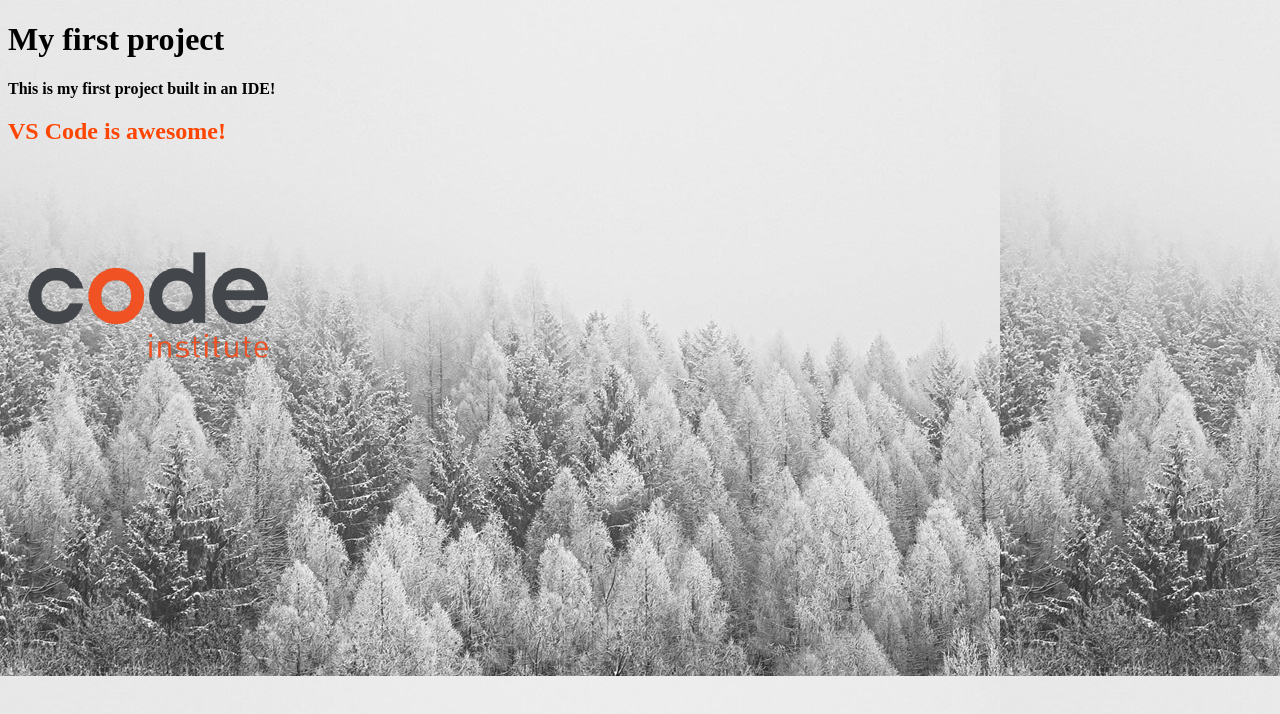
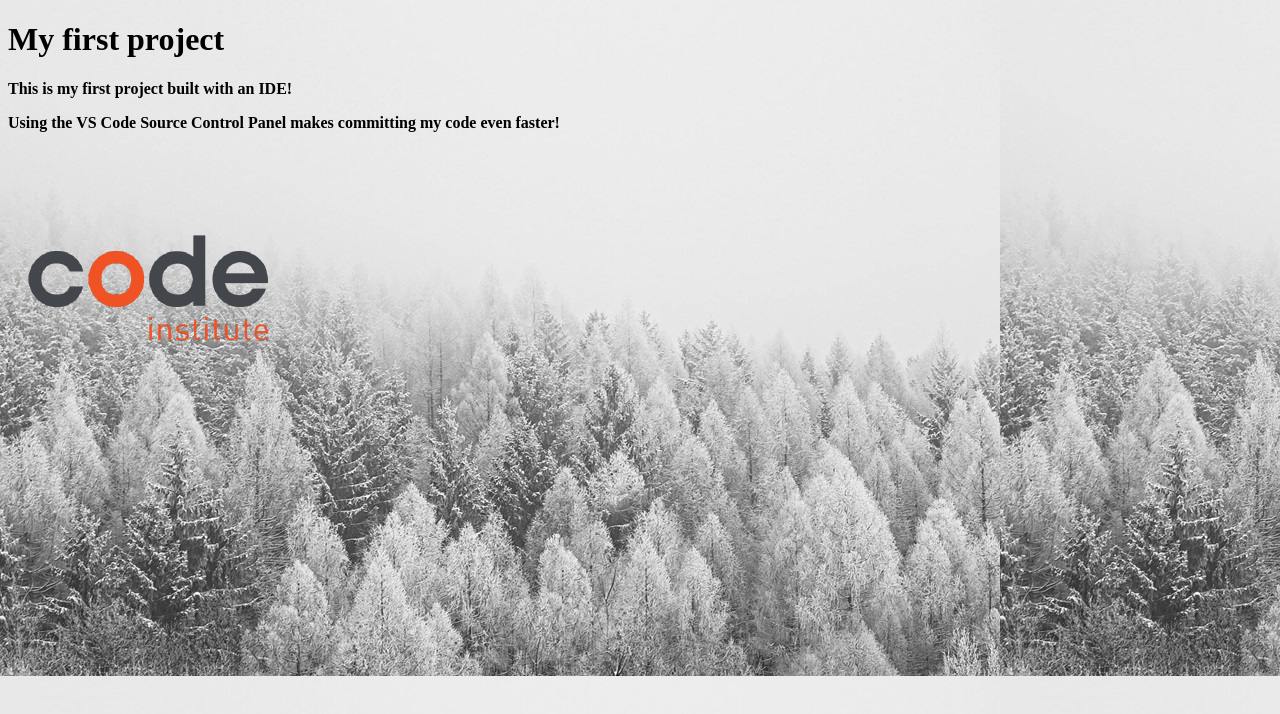
Before and after one commit to Ayinuer/my-first-project, a plain HTML site: page index.html in a window 1280 px wide. Drawn offline with Linux system fonts and the light colour scheme.

Commit message:
update all

```diff
--- a/assets/css/styles.css
+++ b/assets/css/styles.css
@@ -6,7 +6,7 @@
 
 body{
   background-color: lightgrey;
-  background-image: url("../images/01-02-02_background-img.jpg") ;
+  background-image: url("../images/01-02-02_background-img.jpg");
 
   h2 {
     color: orangered
--- a/index.html
+++ b/index.html
@@ -1,18 +1,20 @@
 <!DOCTYPE html>
 <html lang="en">
+
 <head>
-  <meta charset="UTF-8">
-  <meta name="viewport" content="width=device-width, initial-scale=1.0">
-  <title>My first project</title>
-  <link rel="stylesheet" href="assets/css/styles.css">
+    <meta charset="UTF-8">
+    <meta name="viewport" content="width=device-width, initial-scale=1.0">
+    <title>My first project</title>
+    <link rel="stylesheet" href="assets/css/styles.css">
+</head>
 
-</head>
 <body>
-  <h1>My first project</h1>
-  <p>This is my first project built in an IDE!</p>
-  <h2>VS Code is awesome!</h2>
 
-  <img src="assets/images/01-02-02_ci-logo.png" alt="Code Institute Logo">
+    <h1>My first project</h1>
+    <p>This is my first project built with an IDE!</p>
+    <p class="text-center">Using the VS Code Source Control Panel makes committing my code even faster!</p>
+    <img src="assets/images/01-02-02_ci-logo.png" alt="Code Institute Logo">
 
 </body>
+
 </html>
```
Also changed, not shown: 2 other files.
